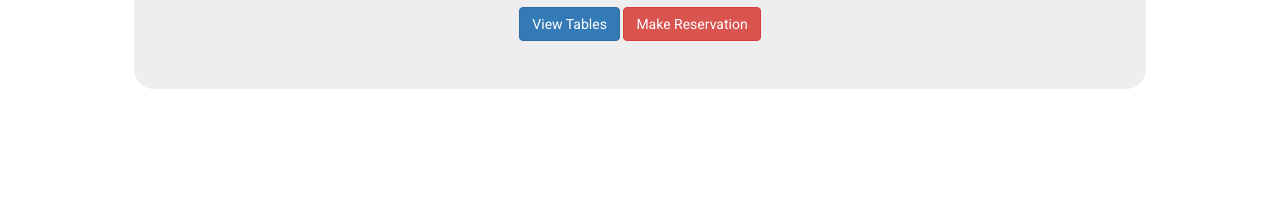
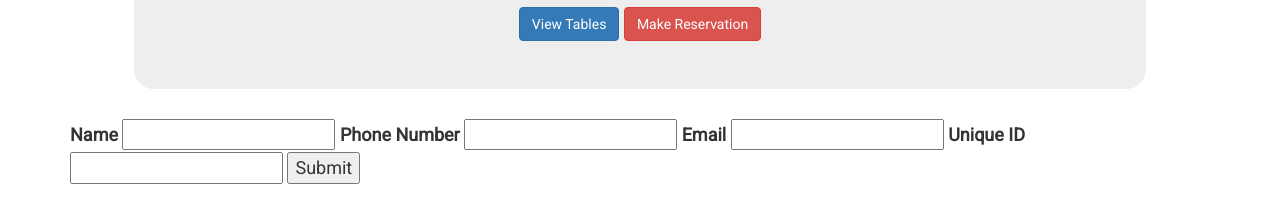
Before and after one commit to omes000/hotrestaurant, a website: page make.html in a window 1280 px wide. Shown: the part 214-436 px from the top of the page. Drawn offline with nearby package versions, Linux system fonts and the light colour scheme.

Commit message:
Wilson push

```diff
--- a/assets/css/main.css
+++ b/assets/css/main.css
@@ -1,5 +1,6 @@
 body {
 	font-family: 'Roboto', sans-serif;
+	font-size: 18px;
 }
 
 hr {width: 90%;}
--- a/make.html
+++ b/make.html
@@ -24,8 +24,18 @@
 			</div>
 		</div>
 	</div>
-	<div class="container-fluid">
-
+	<div class="container">
+		<form>
+			<label>Name</label>
+			<input id="name" type="text" name="name" />
+			<label>Phone Number</label>
+			<input id="number" type="text" name="number" />
+			<label>Email</label>
+			<input id="email" type="text" name="email" />
+			<label>Unique ID</label>
+			<input id="unique_id" type="text" name="unique_id">
+			<button id="submit" type="submit" name="submit">Submit</button>
+		</form>
 
 	</div>
 
```
Also changed, not shown: home.html (+6 -2 lines), view.html (+1 -1 lines).
